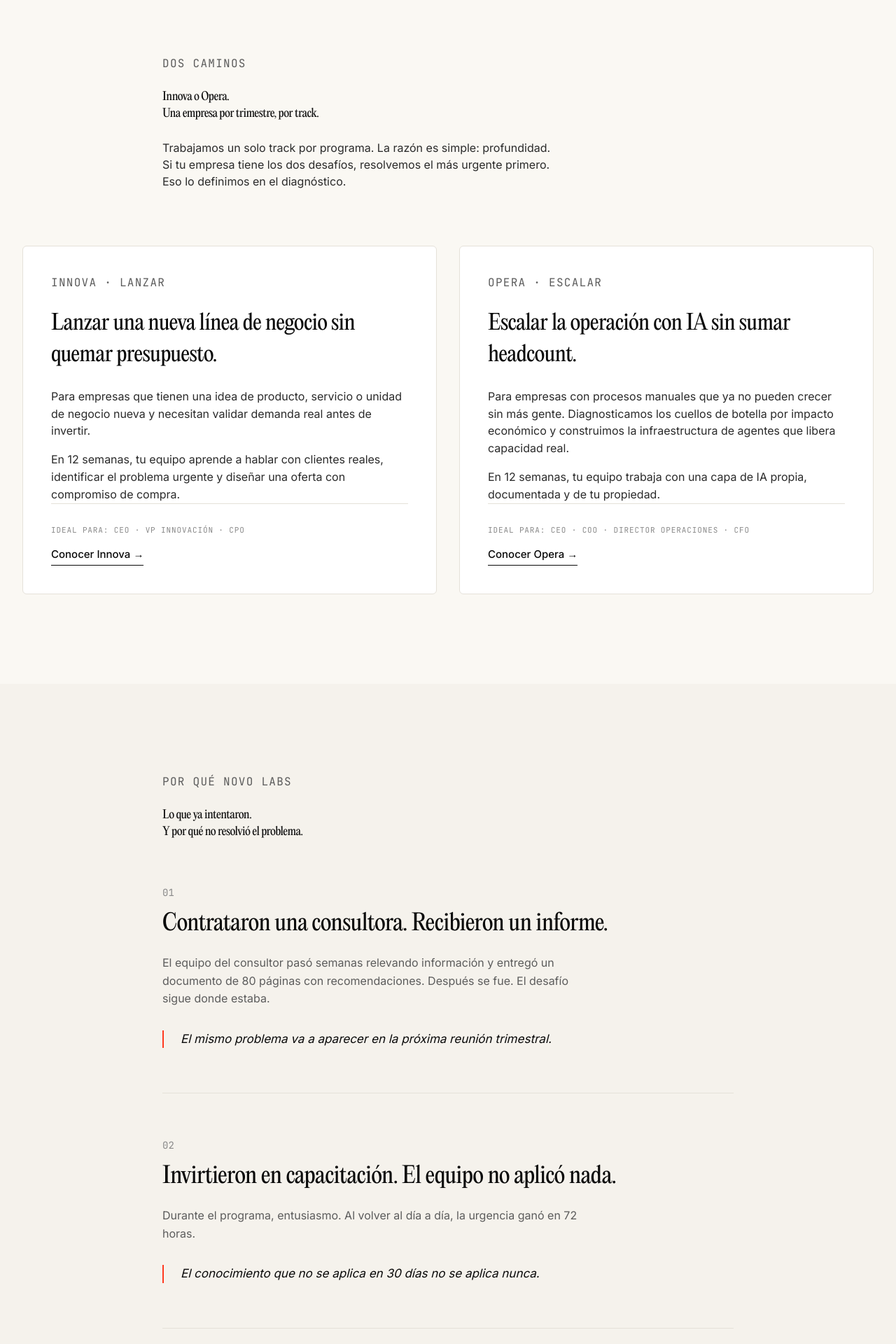
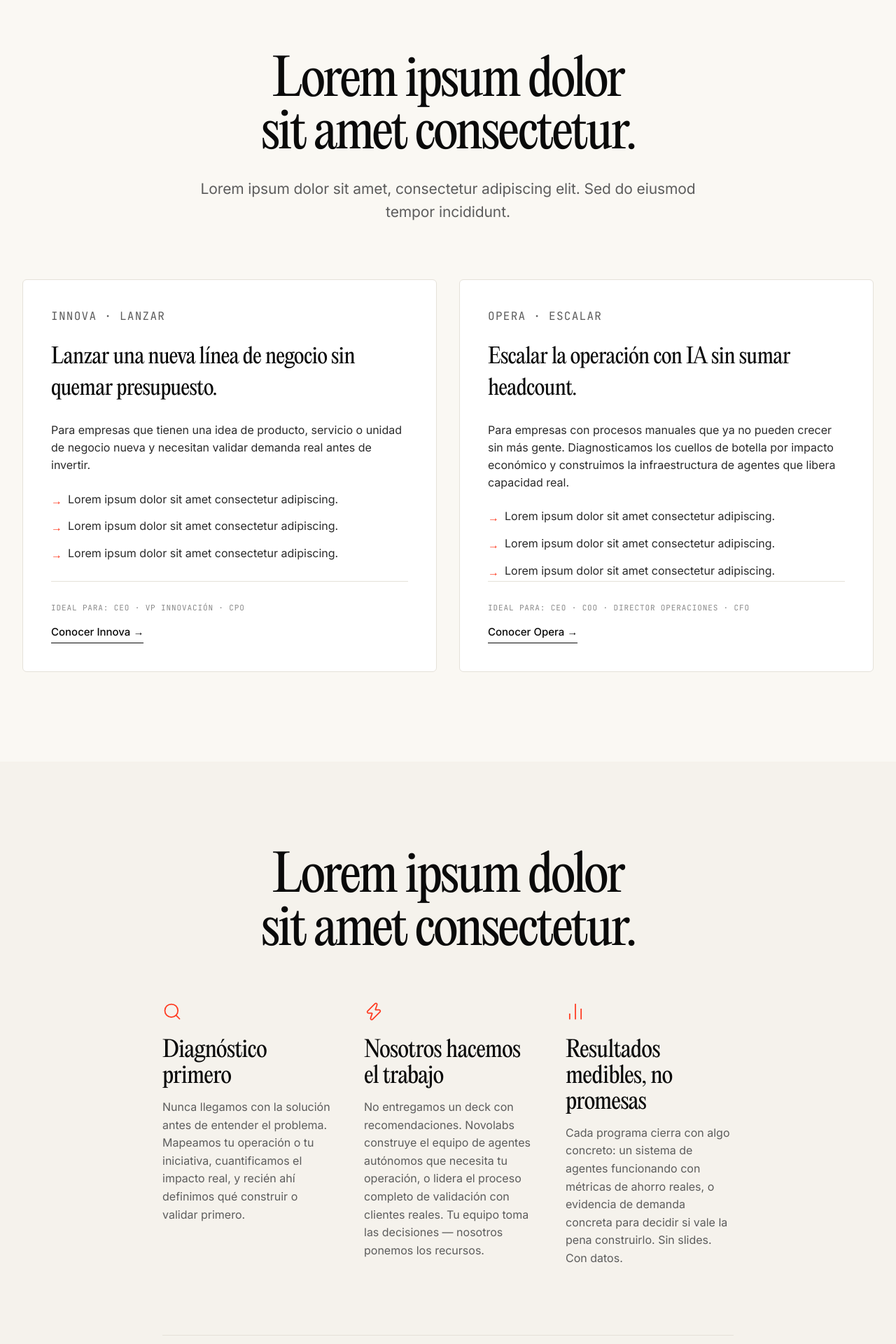
Before and after one commit to dami-novolabs/landingb2b, a Next.js app: page / in a window 1280 px wide. Shown: the part 1240-3160 px from the top of the page at 70% size. Built offline with nearby package versions, Linux system fonts and the light colour scheme.

Commit message:
feat: revamp landing page content and navigation
Updated navigation links, removed unused components, and redesigned sections with new headers and content.

Co-authored-by: Dami <102418453+dami-novolabs@users.noreply.github.com>

```diff
--- a/src/app/page.tsx
+++ b/src/app/page.tsx
@@ -5,7 +5,6 @@ import TwoTracks from "@/components/landing/TwoTracks";
 import WhyNovoLabs from "@/components/landing/WhyNovoLabs";
 import Method from "@/components/landing/Method";
 import Ecosystem from "@/components/landing/Ecosystem";
-import HowWeCharge from "@/components/landing/HowWeCharge";
 import FinalCTA from "@/components/landing/FinalCTA";
 import Footer from "@/components/landing/Footer";
 
@@ -20,7 +19,6 @@ export default function Page() {
         <WhyNovoLabs />
         <Method />
         <Ecosystem />
-        <HowWeCharge />
         <FinalCTA />
       </main>
       <Footer />
--- a/src/components/landing/Header.tsx
+++ b/src/components/landing/Header.tsx
@@ -8,8 +8,8 @@ import { ButtonPrimary } from "@/components/ui/ButtonPrimary";
 import { cn } from "@/lib/utils";
 
 const NAV_ITEMS = [
-  { label: "Innova", href: "#innova" },
-  { label: "Opera", href: "#opera" },
+  { label: "Innova", href: "/innova" },
+  { label: "Opera", href: "/opera" },
   { label: "Método", href: "#metodo" },
   { label: "Equipo", href: "#equipo" },
 ];
--- a/src/components/landing/TwoTracks.tsx
+++ b/src/components/landing/TwoTracks.tsx
@@ -1,7 +1,6 @@
 "use client";
 
 import { motion, useReducedMotion } from "framer-motion";
-import { SectionHeader } from "@/components/ui/SectionHeader";
 import { Card } from "@/components/ui/Card";
 import { Eyebrow } from "@/components/ui/Eyebrow";
 
@@ -36,18 +35,14 @@ export default function TwoTracks() {
   return (
     <section id="tracks" className="bg-novo-cream-50 py-[80px] md:py-[128px]">
       <div className="mx-auto max-w-[880px] px-8">
-        <SectionHeader
-          eyebrow="DOS CAMINOS"
-          title={
-            <>
-              Innova o Opera.
-              <br />
-              Una empresa por trimestre, por track.
-            </>
-          }
-          lead="Trabajamos un solo track por programa. La razón es simple: profundidad. Si tu empresa tiene los dos desafíos, resolvemos el más urgente primero. Eso lo definimos en el diagnóstico."
-          className="!mb-0"
-        />
+        <div className="text-center">
+          <h2 className="mx-auto font-display text-[48px] leading-[1.05] tracking-[-0.04em] text-balance text-novo-black md:text-[72px]">
+            Lorem ipsum dolor sit amet consectetur.
+          </h2>
+          <p className="mx-auto mt-6 max-w-[56ch] text-[21px] leading-[1.55] tracking-[-0.005em] text-novo-graphite">
+            Lorem ipsum dolor sit amet, consectetur adipiscing elit. Sed do eiusmod tempor incididunt.
+          </p>
+        </div>
       </div>
 
       <div className="mx-auto mt-20 max-w-[1280px] px-8">
@@ -66,8 +61,15 @@ export default function TwoTracks() {
                 <h3 className="mb-6 font-display text-[30px] tracking-[-0.02em] text-novo-black">
                   {card.title}
                 </h3>
-                <p className="mb-4 text-body-m text-novo-charcoal">{card.body1}</p>
-                <p className="text-body-m text-novo-charcoal">{card.body2}</p>
+                <p className="mb-6 text-body-m text-novo-charcoal">{card.body1}</p>
+                <ul className="flex flex-col gap-3">
+                  {[0, 1, 2].map((n) => (
+                    <li key={n} className="flex items-start gap-2 text-body-m text-novo-charcoal">
+                      <span className="mt-0.5 shrink-0 text-novo-accent">→</span>
+                      Lorem ipsum dolor sit amet consectetur adipiscing.
+                    </li>
+                  ))}
+                </ul>
                 <div className="mt-auto border-t border-novo-line pt-8">
                   <p className="mb-4 font-mono text-mono-xs text-novo-mid">
                     {card.ideal}
--- a/src/components/landing/WhyNovoLabs.tsx
+++ b/src/components/landing/WhyNovoLabs.tsx
@@ -2,7 +2,7 @@
 
 import React from "react";
 import { motion, useReducedMotion } from "framer-motion";
-import { SectionHeader } from "@/components/ui/SectionHeader";
+import { Search, Zap, BarChart2 } from "lucide-react";
 
 const BLOCKS = [
   {
@@ -37,16 +37,49 @@ export default function WhyNovoLabs() {
   return (
     <section className="bg-novo-cream py-[80px] md:py-[128px]">
       <div className="mx-auto max-w-[880px] px-8">
-        <SectionHeader
-          eyebrow="POR QUÉ NOVO LABS"
-          title={
-            <>
-              Lo que ya intentaron.
-              <br />
-              Y por qué no resolvió el problema.
-            </>
-          }
-        />
+        {/* Centred display-xl header, no eyebrow */}
+        <div className="mb-16 text-center">
+          <h2 className="mx-auto font-display text-[48px] leading-[1.05] tracking-[-0.04em] text-balance text-novo-black md:text-[72px]">
+            Lorem ipsum dolor sit amet consectetur.
+          </h2>
+        </div>
+
+        {/* 3-column reasons grid */}
+        <div className="mt-16 mb-24 grid grid-cols-1 gap-10 md:grid-cols-3 md:gap-12">
+          {[
+            {
+              Icon: Search,
+              title: "Diagnóstico primero",
+              body: "Nunca llegamos con la solución antes de entender el problema. Mapeamos tu operación o tu iniciativa, cuantificamos el impacto real, y recién ahí definimos qué construir o validar primero.",
+            },
+            {
+              Icon: Zap,
+              title: "Nosotros hacemos el trabajo",
+              body: "No entregamos un deck con recomendaciones. Novolabs construye el equipo de agentes autónomos que necesita tu operación, o lidera el proceso completo de validación con clientes reales. Tu equipo toma las decisiones — nosotros ponemos los recursos.",
+            },
+            {
+              Icon: BarChart2,
+              title: "Resultados medibles, no promesas",
+              body: "Cada programa cierra con algo concreto: un sistema de agentes funcionando con métricas de ahorro reales, o evidencia de demanda concreta para decidir si vale la pena construirlo. Sin slides. Con datos.",
+            },
+          ].map(({ Icon, title, body }, i) => (
+            <motion.div
+              key={title}
+              initial={reduce ? { opacity: 1 } : { opacity: 0, y: 16 }}
+              whileInView={reduce ? { opacity: 1 } : { opacity: 1, y: 0 }}
+              viewport={{ once: true, margin: "-60px" }}
+              transition={{ duration: 0.5, delay: i * 0.1, ease: [0, 0, 0.2, 1] }}
+            >
+              <Icon size={28} className="text-novo-accent" strokeWidth={1.5} />
+              <h3 className="mt-6 mb-3 font-display text-display-s tracking-[-0.02em] text-novo-black">
+                {title}
+              </h3>
+              <p className="text-body-m leading-[1.6] text-novo-graphite">{body}</p>
+            </motion.div>
+          ))}
+        </div>
+
+        <hr className="mb-24 border-novo-line" />
 
         <div>
           {BLOCKS.map((block, i) => (
```
